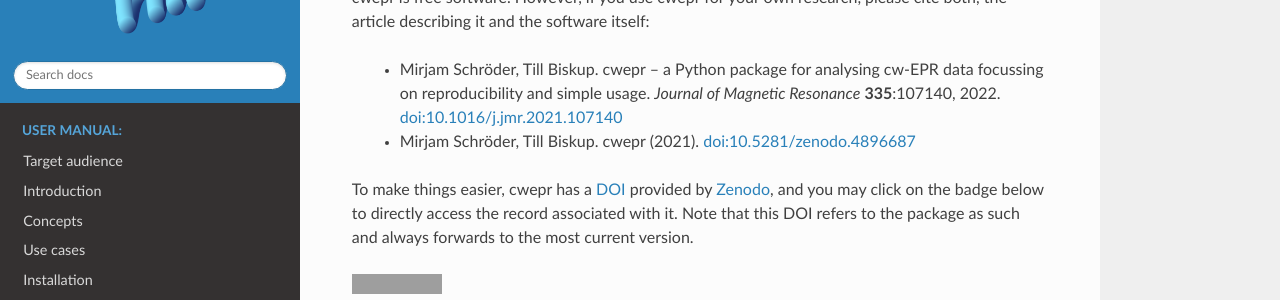
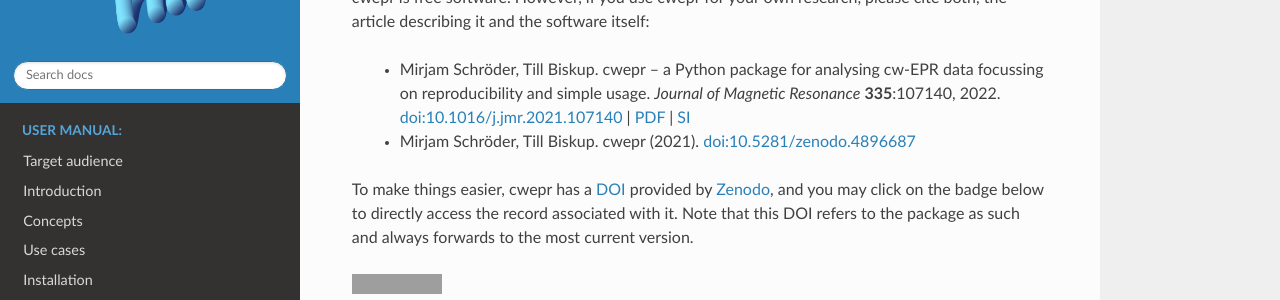
Before and after one commit to tillbiskup/cwepr, a Sphinx documentation site: the page built from docs/index.rst, in a window 1280 px wide and 900 px high, scrolled down 1501 px. Shown: the part 150-450 px from the top of the window. Built offline with Sphinx 7.4.7 and the Read the Docs theme 2.0.0, drawn with Linux system fonts in a browser that asks for light colours; grey boxes are pictures that could not be loaded.

Commit message:
Add links to cwepr manuscript and SI to documentation

```diff
--- a/docs/index.rst
+++ b/docs/index.rst
@@ -88,7 +88,7 @@
 
 cwepr is free software. However, if you use cwepr for your own research, please cite both, the article describing it and the software itself:
 
-  * Mirjam Schröder, Till Biskup. cwepr -- a Python package for analysing cw-EPR data focussing on reproducibility and simple usage. *Journal of Magnetic Resonance* **335**:107140, 2022. `doi:10.1016/j.jmr.2021.107140 <https://doi.org/10.1016/j.jmr.2021.107140>`_
+  * Mirjam Schröder, Till Biskup. cwepr -- a Python package for analysing cw-EPR data focussing on reproducibility and simple usage. *Journal of Magnetic Resonance* **335**:107140, 2022. `doi:10.1016/j.jmr.2021.107140 <https://doi.org/10.1016/j.jmr.2021.107140>`_ | `PDF <https://www.till-biskup.de/_media/de/person/schr-jmr-335-107140-accepted.pdf>`_ | `SI <https://www.till-biskup.de/_media/de/person/schr-jmr-335-107140-si.pdf>`_
 
   * Mirjam Schröder, Till Biskup. cwepr (2021). `doi:10.5281/zenodo.4896687 <https://doi.org/10.5281/zenodo.4896687>`_
 
```
Also changed, not shown: 1 other file.
